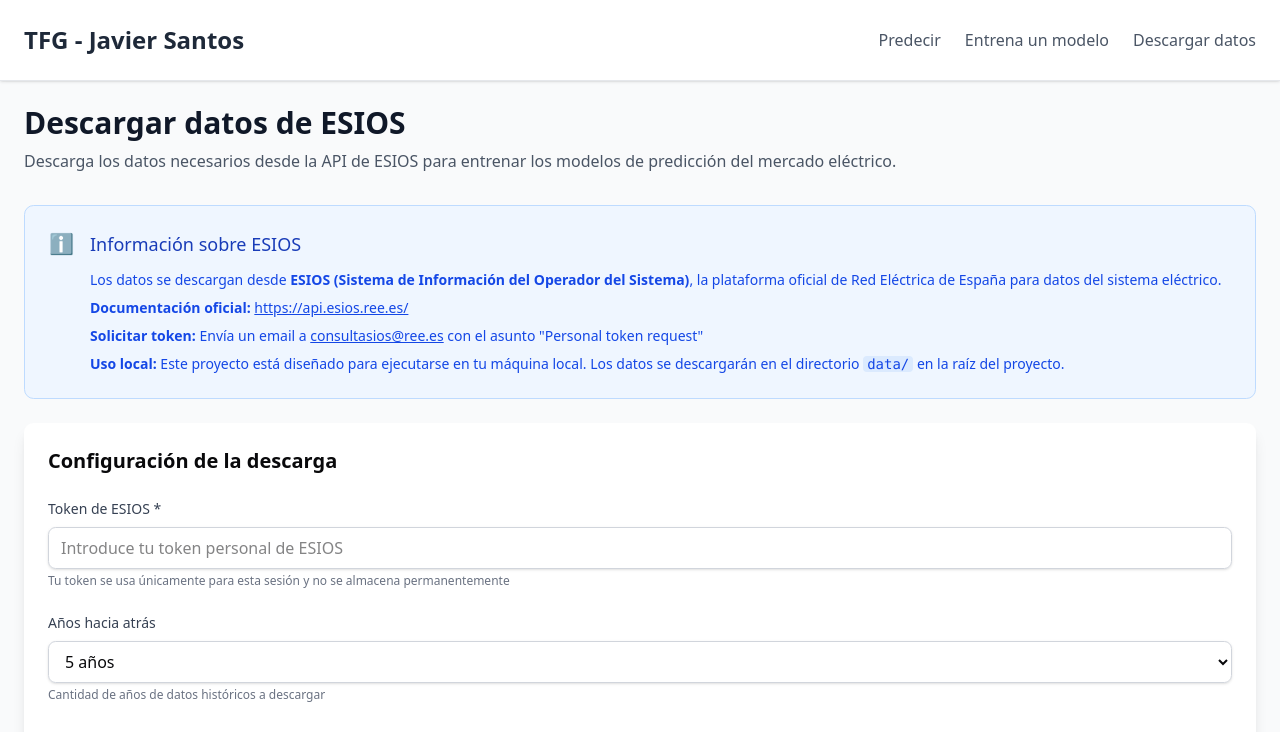
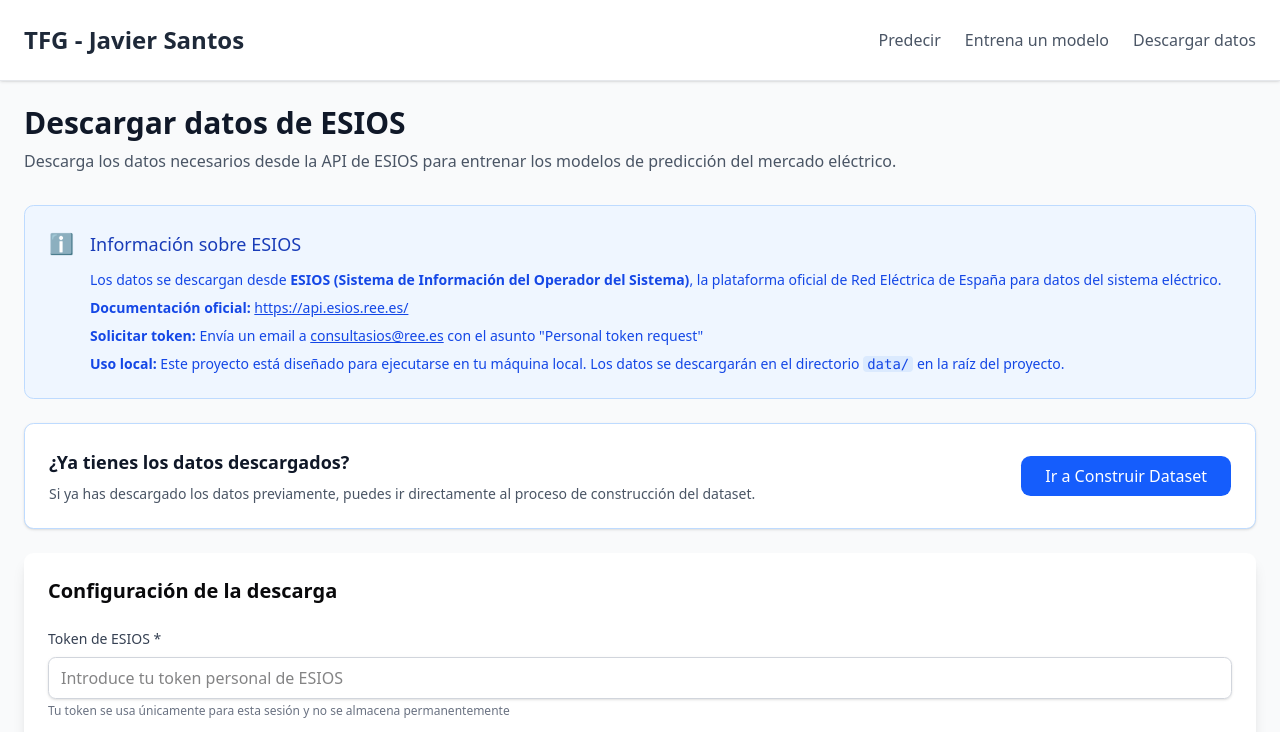
Before and after one commit to santos-404/time-series-tfg, a React (Vite) app in the folder frontend/: page /download-data in a window 1280 px wide. Shown: the top 732 px of the page. Built offline with nearby package versions, Linux system fonts and the light colour scheme.

Commit message:
Add the option to skip download data

```diff
--- a/frontend/src/screens/download-data/downloadData.tsx
+++ b/frontend/src/screens/download-data/downloadData.tsx
@@ -22,6 +22,7 @@ const DownloadData = () => {
   const [esiosToken, setEsiosToken] = useState('');
   const [downloadIndicators, setDownloadIndicators] = useState(false);
   const [yearsBack, setYearsBack] = useState(5);
+  const [skipToMerge, setSkipToMerge] = useState(false);
 
   const handleDownloadData = async () => {
     if (!esiosToken.trim()) {
@@ -100,11 +101,54 @@ const DownloadData = () => {
     }
   };
 
+  const handleSkipToMerge = () => {
+    setSkipToMerge(true);
+    setError(null);
+    setDownloadResults(null);
+    setMergeResults(null);
+
+    const mockDownloadResult: DownloadResponse = {
+      message: "Datos ya descargados",
+      data_directory: "Los datos deben encontrarse en /data",
+      downloaded_files: [],
+      errors: []
+    };
+
+    setDownloadResults(mockDownloadResult);
+
+    // Scroll to merge section
+    setTimeout(() => {
+      window.scrollTo({ top: document.documentElement.scrollHeight, behavior: 'smooth' });
+    }, 200);
+  };
+
   return (
     <div className="min-h-screen bg-gray-50 p-6">
       <div className="max-w-7xl mx-auto">
         <Header />
         <ESIOSInfo />
+
+        {/* Skip to Merge Option */}
+        <div className="bg-white rounded-lg shadow-sm p-6 mb-6 border border-blue-200">
+          <div className="flex items-center justify-between">
+            <div>
+              <h3 className="text-lg font-semibold text-gray-900 mb-2">
+                ¿Ya tienes los datos descargados?
+              </h3>
+              <p className="text-gray-600 text-sm">
+                Si ya has descargado los datos previamente, puedes ir directamente al proceso de construcción del dataset.
+              </p>
+            </div>
+            <button
+              onClick={handleSkipToMerge}
+              disabled={isDownloading || isMerging}
+              className="bg-blue-600 hover:bg-blue-700 disabled:bg-gray-400 text-white px-6 py-2 rounded-lg font-medium transition-colors duration-200 whitespace-nowrap ml-4"
+            >
+              Ir a Construir Dataset
+            </button>
+          </div>
+        </div>
+
         <DownloadConfig
           esiosToken={esiosToken}
           setEsiosToken={setEsiosToken}
```
